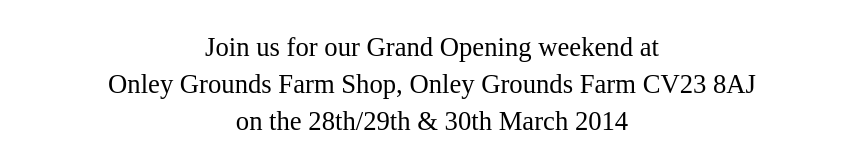
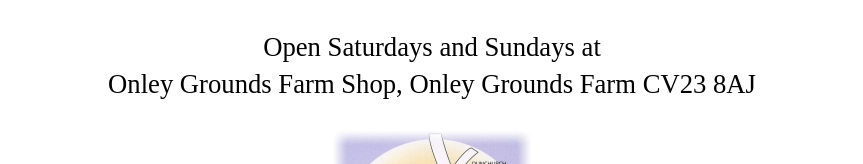
Before and after one commit to richbits/onleyfarmshop, a plain HTML site: page index.html in a window 1280 px wide. Shown: the part 577-741 px from the top of the page, without its empty margins (208-1071 px from the left). Drawn offline with Linux system fonts and the light colour scheme.

Commit message:
alter copy post opening weekend

```diff
--- a/index.html
+++ b/index.html
@@ -14,7 +14,7 @@
 </div>
 
 <div id="opening" class="text">
-<p>Join us for our Grand Opening weekend at <br/>Onley Grounds Farm Shop, Onley Grounds Farm CV23 8AJ<br/> on the 28th/29th & 30th March 2014</p></div>
+<p>Open Saturdays and Sundays at <br/>Onley Grounds Farm Shop, Onley Grounds Farm CV23 8AJ</p></div>
 
 <div id="mapContainer">
   <img id="locationMapImage" src="location_map.jpg" alt="location map"/> </div>
```
